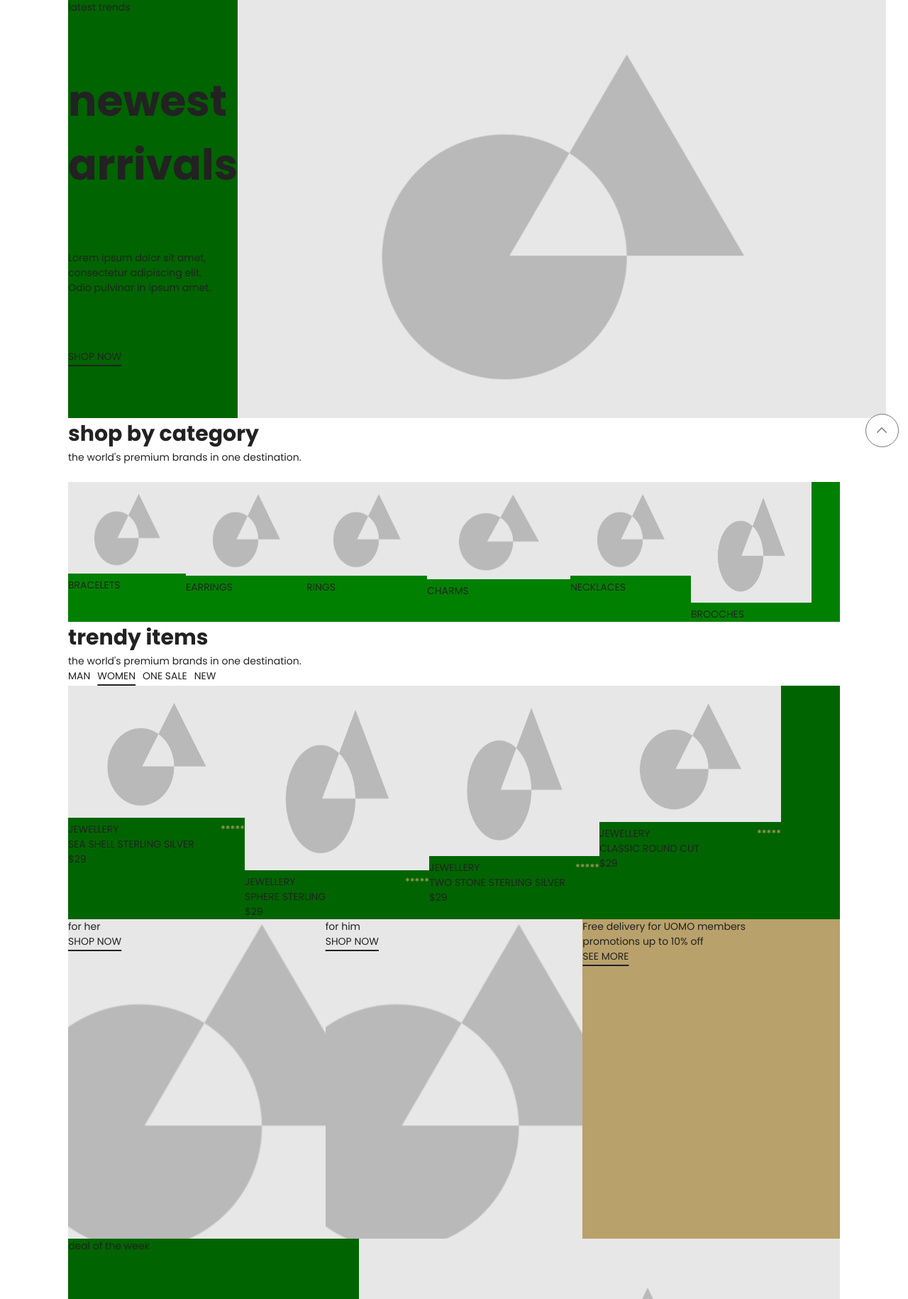
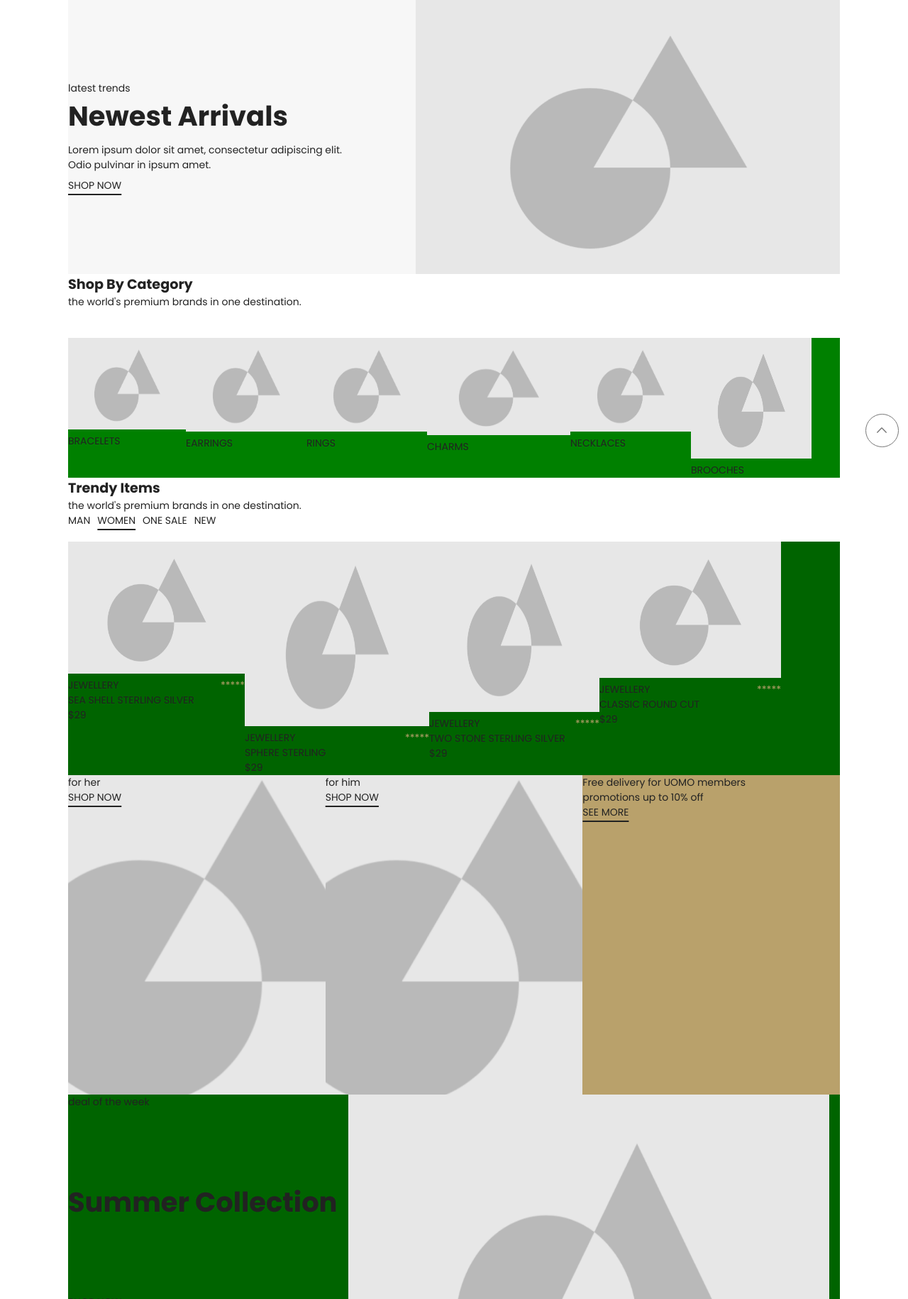
Before and after one commit to tijndk/codecrashers-testing, a PHP site: page / in a window 1280 px wide; the page is wider, and only the part inside the window is pictured. Shown: the part 90-1920 px from the top of that part at 71% size. Run offline with PHP 8.4, Linux system fonts and the light colour scheme; some libraries are stand-ins or nearby versions.

Commit message:
verder gewerkt

```diff
--- a/CSS/Eindopdracht/css/general.css
+++ b/CSS/Eindopdracht/css/general.css
@@ -17,10 +17,12 @@ body {
 }
 
 h1 {
-    font-size: 60px;
+    font-size: 3vw;
+    text-transform: capitalize;
 }
 h2 {
-    font-size: 30px;
+    font-size: 1.5vw;
+    text-transform: capitalize;
 }
 
 ul {
@@ -139,15 +141,21 @@ div.icons img {
 /* Het "Newest Arrivals" gedeelte, de slider */
 div#slider {
     display: grid;
+    align-items: center;
+    grid-template-columns: 45% 55%;
+    grid-template-rows: 35% 15% 15% 35%;
     grid-template-areas:
     'latest-trends image'
     'newest-arrivals image'
     'text image'
     'shop-now image';
+
+    background-color: #f7f7f7;
 }
 
 div#slider > p:first-of-type {
     grid-area: latest-trends;
+    align-self: end;
 }
 div#slider > h1 {
     grid-area: newest-arrivals;
@@ -157,9 +165,12 @@ div#slider > p:last-of-type {
 }
 div#slider > a {
     grid-area: shop-now;
+    align-self: start;
 }
 div#slider > img {
     grid-area: image;
+    width: 100%;
+    height: auto;
 }
 
 
--- a/CSS/Eindopdracht/index.html
+++ b/CSS/Eindopdracht/index.html
@@ -52,7 +52,7 @@
                 </div>
             </header>
             <section>
-                <div id="slider" style="background-color: darkgreen;">
+                <div id="slider">
                     <p>latest trends</p>
                     <h1>newest arrivals</h1>
                     <p>
@@ -349,7 +349,7 @@
             </footer>
             <div id="back-to-top">
                 <a href="#container">
-                    <img src="images/012-back_top.svg" alt="back-to-top" width="14px" height="14px">
+                    <img src="images/012-back_top.svg" alt="back-to-top" width="14" height="14">
                 </a>
             </div>
         </div>
```
